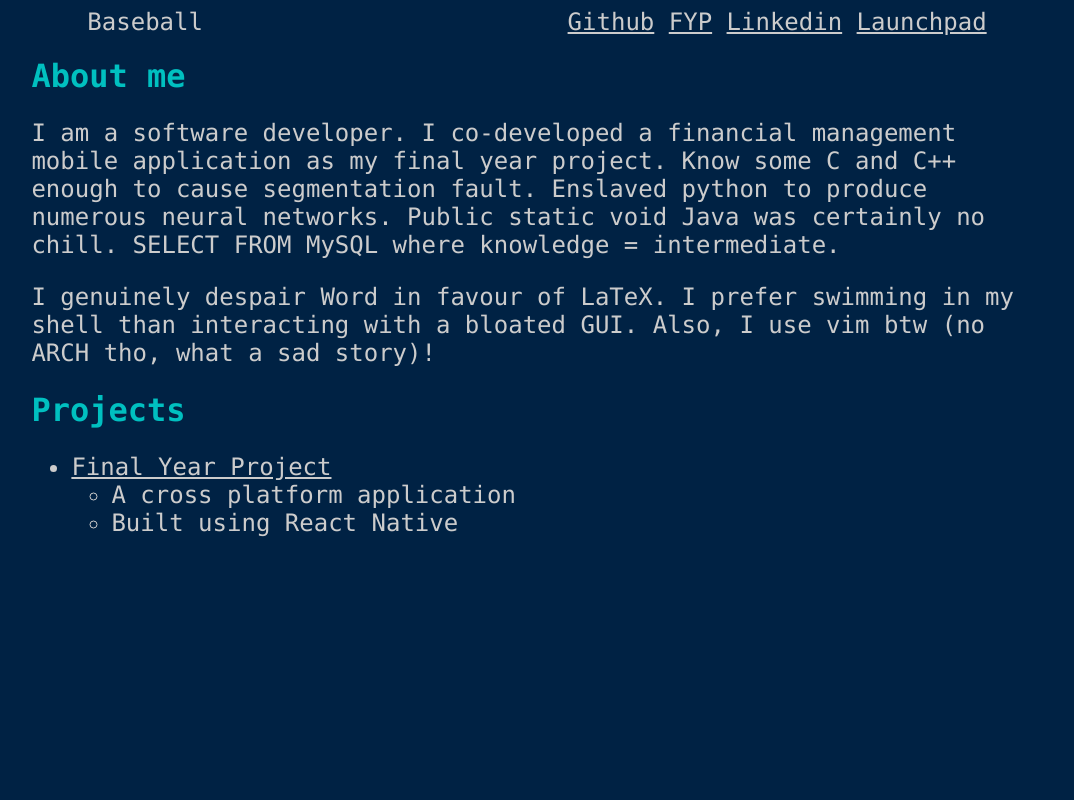
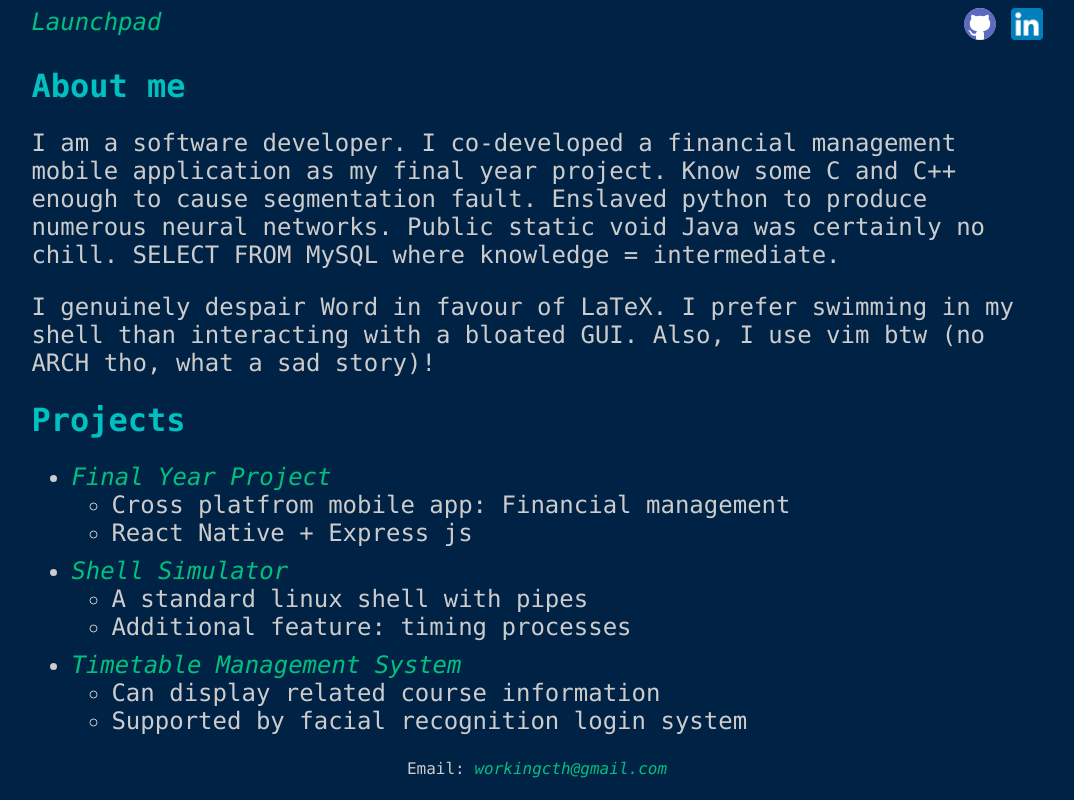
Before and after one commit to BaseballShar/BaseballShar.github.io, a plain HTML site: page index.html in a window 1280 px wide. Shown: the whole page, without its empty margins (103-1177 px from the left). Drawn offline with Linux system fonts and the light colour scheme.

Commit message:
Added projects on home page

```diff
--- a/index.html
+++ b/index.html
@@ -10,13 +10,15 @@
     <!-- Header -->
     <header>
       <nav class="site-nav">
-        Baseball
+        <a href="pages/launchpad.html">Launchpad</a>
 
         <div class="header">
-          <a href="https://github.com/BaseballShar/">Github</a>
-          <a href="https://wp2023.cs.hku.hk/fyp23014/">FYP</a>
-          <a href="https://www.linkedin.com/in/chan-tsz-ho-baseball-98b00923b/">Linkedin</a>
-          <a href="pages/launchpad.html">Launchpad</a>
+          <a href="https://github.com/BaseballShar/">
+            <img src="asset/icon/github.svg" width="32" height="32" alt="github">
+          </a>
+          <a href="https://www.linkedin.com/in/chan-tsz-ho-baseball-98b00923b/">
+            <img src="asset/icon/linkedin.png" width="32" height="32" alt="linkedin">
+          </a>
       </nav>
     </header>
 
@@ -34,14 +36,37 @@
     <div class="section">
       <h1>Projects</h1>
       <ul>
-        <li>
+        <li class="list">
+          <!-- FYP -->
           <a href="https://wp2023.cs.hku.hk/fyp23014/">Final Year Project</a>
           <ul>
-            <li>A cross platform application</li>
-            <li>Built using React Native</li>
+            <li>Cross platfrom mobile app: Financial management</li>
+            <li>React Native + Express js</li>
+          </ul>
+        </li>
+        <li class="list">
+          <!-- shell -->
+          <a href="wtf">Shell Simulator</a>
+          <ul>
+            <li>A standard linux shell with pipes</li>
+            <li>Additional feature: timing processes</li>
+          </ul>
+        </li>
+        <li class="list">
+          <a href="wtf">Timetable Management System</a>
+          <ul>
+            <li>Can display related course information</li>
+            <li>Supported by facial recognition login system</li>
           </ul>
         </li>
       </ul>
     </div>
+
+    <!-- Footer -->
+    <footer class="home">
+      <p class="footer">
+        Email: <a href="mailto:workingcth@gmail.com" class="footer">workingcth@gmail.com</a>
+      </p>
+    </footer>
   </body>
 </html>
--- a/style.css
+++ b/style.css
@@ -1,32 +1,65 @@
 * {
+  color: #cccccc;
   font-family: "Monaco";
-  color: #cccccc;
   font-size: 24px;
 }
+
 body {
-  background-color: #002244;
   /* background-image: url('asset/Bubu.JPG'); */
+  background-color: #024;
   background-repeat: no-repeat;
   background-size: cover;
 }
+
 h1 {
   color: #00c0c0;
   font-size: 32px;
 }
+
 table {
+  border-collapse: separate;
+  border-spacing: 20px;
   margin: auto;
   text-align: center;
-  border-collapse: separate;
-  border-spacing: 20px;
 }
+
+a {
+  color: #00c080;
+  font-style: italic;
+  text-decoration: none;
+}
+
+a.footer {
+  font-size: 16px;
+  margin: 0;
+}
+
+footer {
+  margin-top: 20px;
+  text-align: center;
+}
+
 .emoji {
   font-size: 48px;
 }
+
 nav.site-nav {
   display: flex;
-  justify-content: space-around;
+  justify-content: space-between;
+  margin-left: 10%;
+  margin-right: 10%;
 }
+
 div.section {
   margin-left: 10%;
   margin-right: 10%;
 }
+
+li.list {
+  margin-bottom: 10px;
+}
+
+p.footer {
+  font-size: 16px;
+  margin: 0;
+}
```
Also changed, not shown: asset/icon/github.svg (added), asset/icon/linkedin.png (added).
